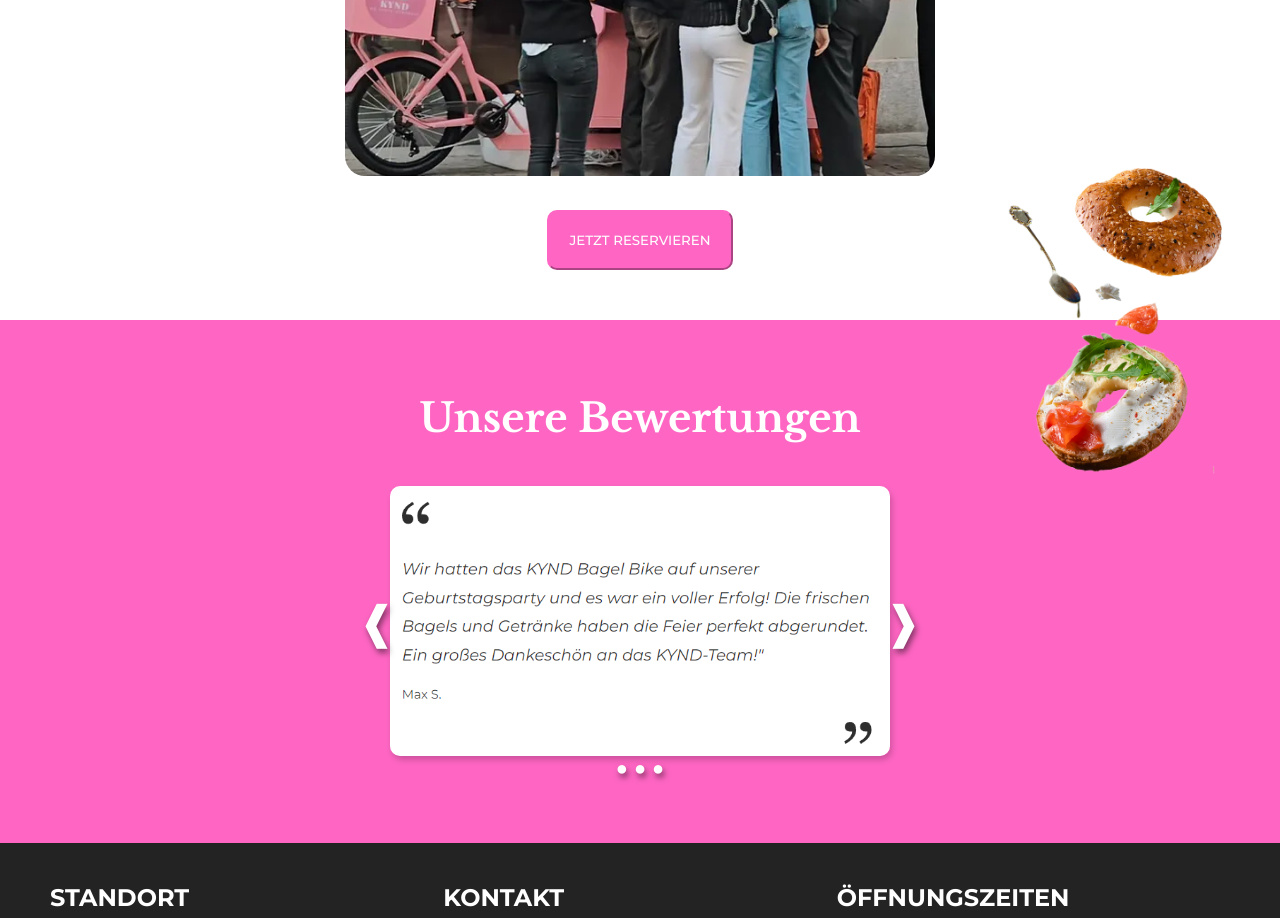
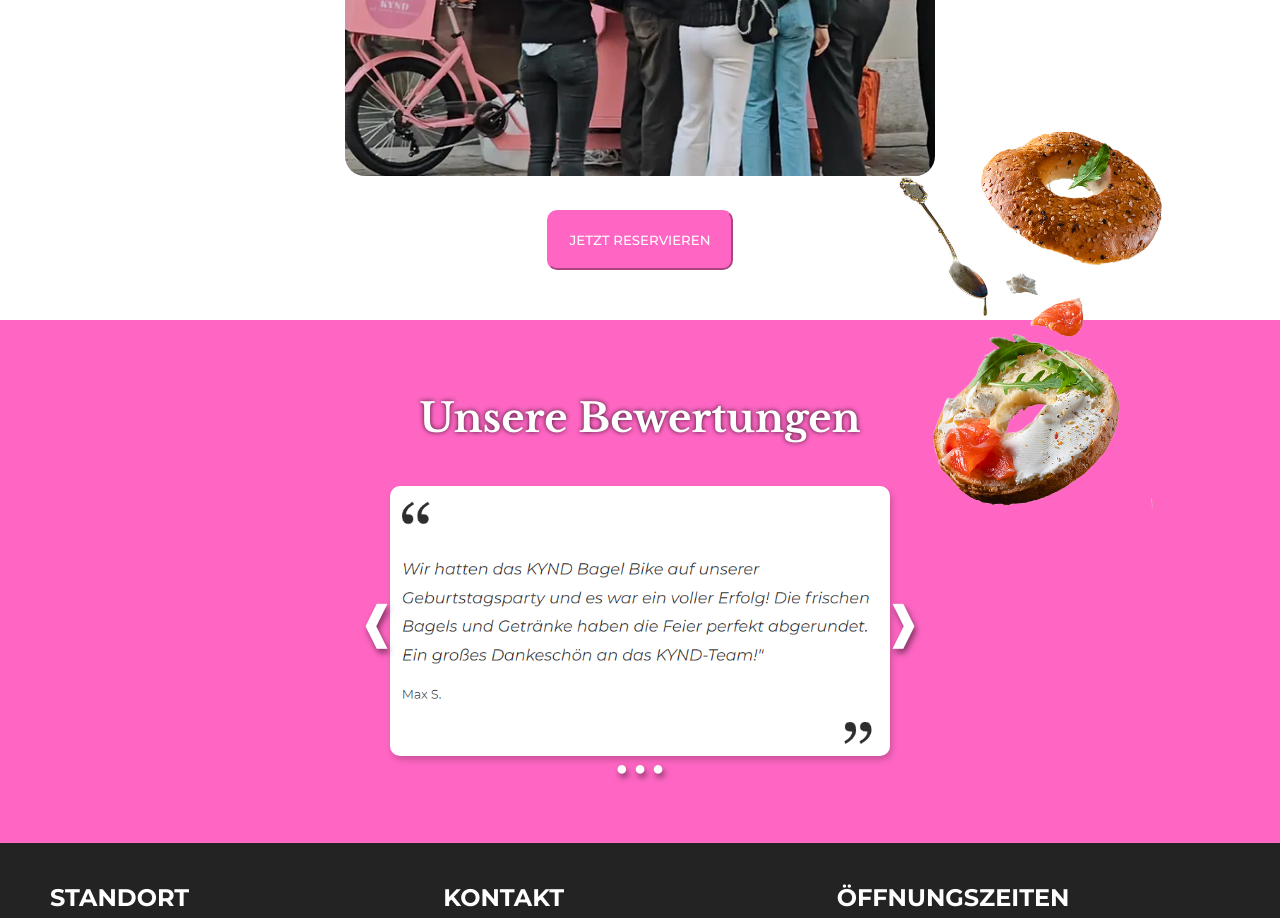
Before and after one commit to HeyTiina/kynd, a React (Create React App) app: page /CateringScreen in a window 1280 px wide. Shown: the part 880-1798 px from the top of the page. Built offline with nearby package versions, Linux system fonts and the light colour scheme.

Commit message:
Update CateringScreen.css

```diff
--- a/src/cateringScreen/CateringScreen.css
+++ b/src/cateringScreen/CateringScreen.css
@@ -80,11 +80,13 @@ button {
   color: white;
   padding: 40px 0 10px 0;
   font-size: 40px;
+  text-shadow: 0px 0px 5px rgba(0, 0, 0, 0.8);
 }
 
 .bagel-cateringScreen {
   position: absolute;
-  left: 75%;
-  top: 130%;
-  max-width: 300px;
+  left: 80%;
+  top: 150%;
+  transform: translate(-50%, -50%);
+  max-width: 370px;
 }
```
